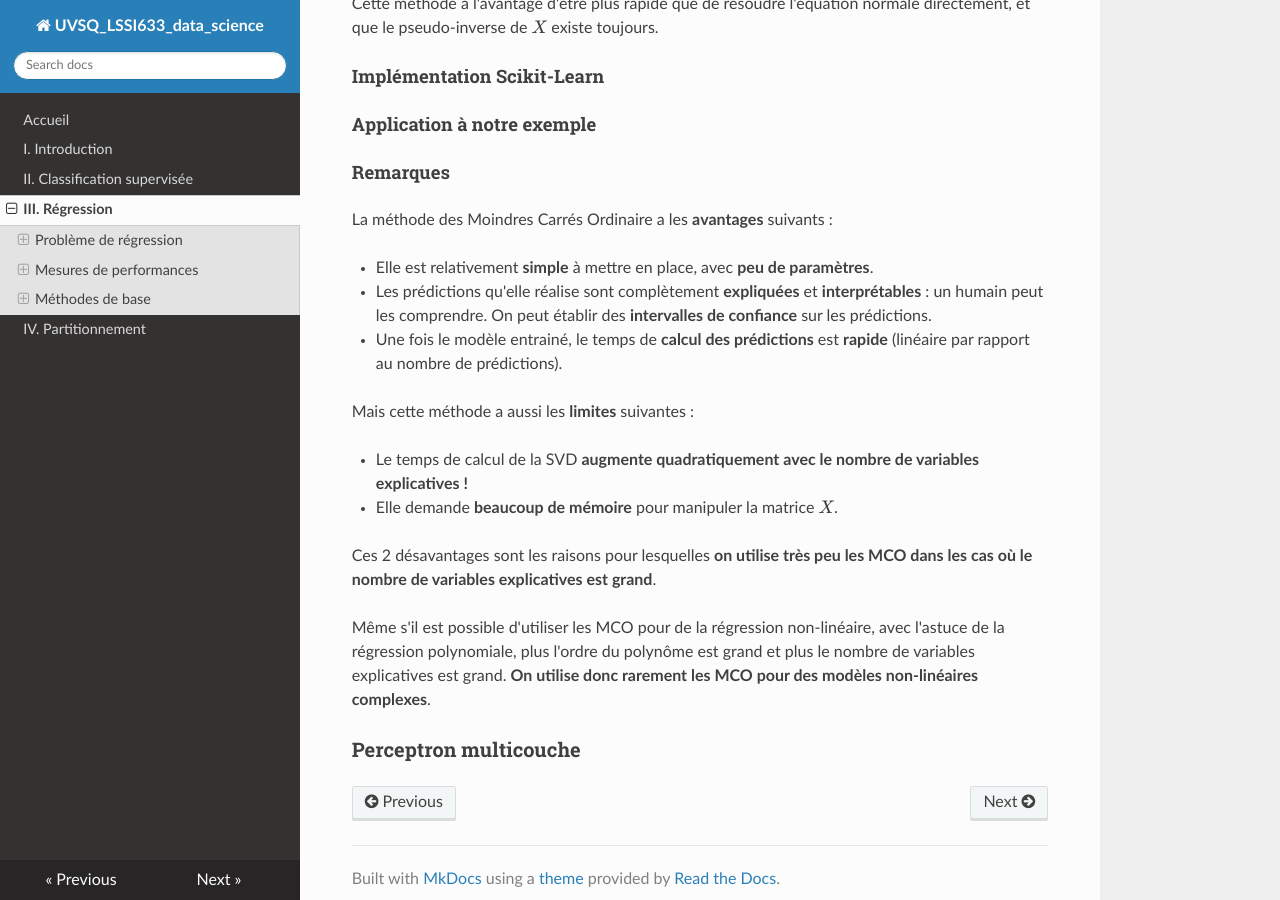
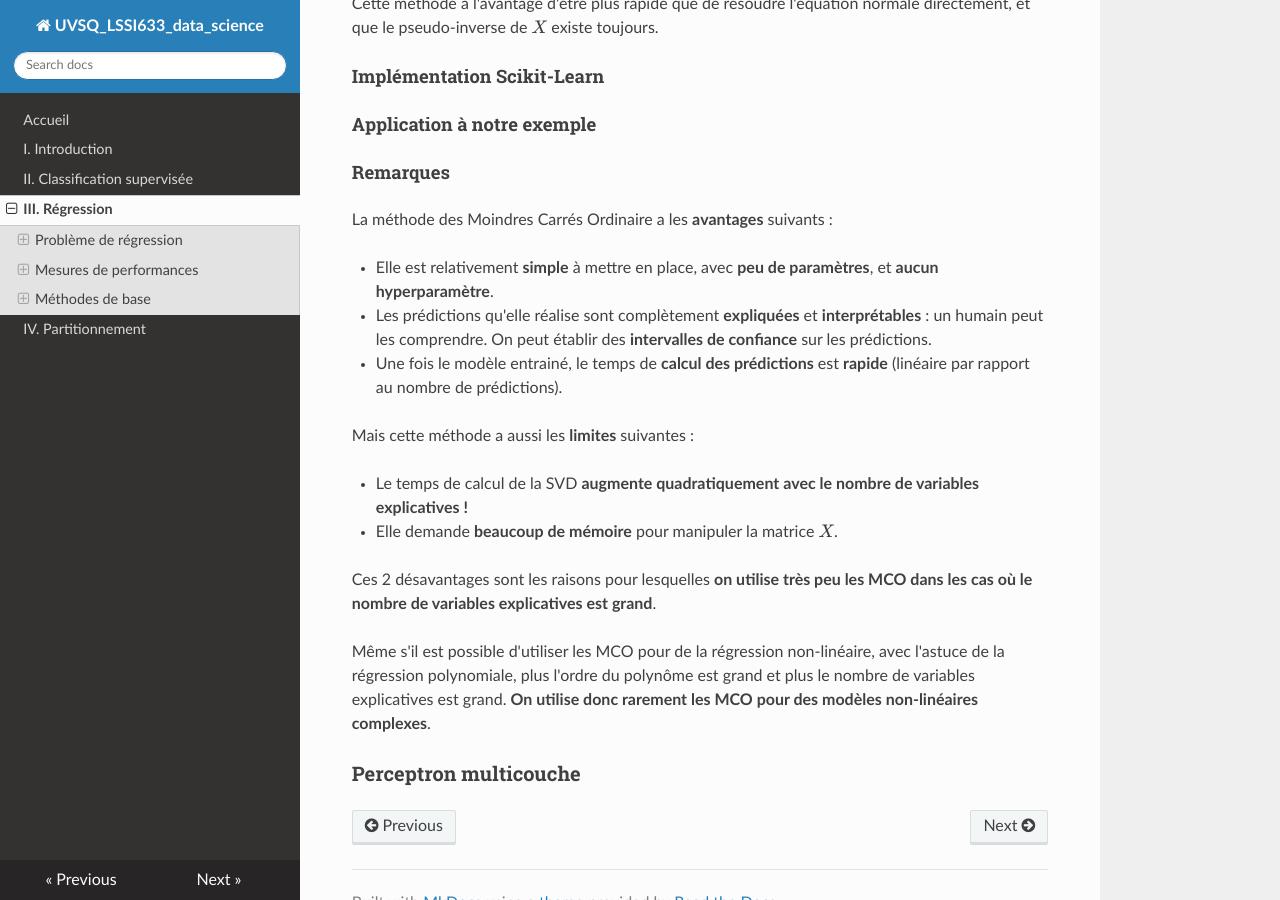
Before and after one commit to NicOudart/UVSQ_LSSI633_data_science, an MkDocs documentation site: the page built from docs/Chap3_Regression.md, in a window 1280 px wide and 900 px high, scrolled down 16214 px. Built offline with MkDocs 1.6.1, drawn with Linux system fonts in a browser that asks for light colours; nearby versions of some CDN libraries.

Commit message:
-Minor fix in Chapter 3.

```diff
--- a/docs/Chap3_Regression.md
+++ b/docs/Chap3_Regression.md
@@ -577,7 +577,7 @@ Cette méthode à l'avantage d'être plus rapide que de résoudre l'équation no
 
 La méthode des Moindres Carrés Ordinaire a les **avantages** suivants :
 
-* Elle est relativement **simple** à mettre en place, avec **peu de paramètres**.
+* Elle est relativement **simple** à mettre en place, avec **peu de paramètres**, et **aucun hyperparamètre**.
 
 * Les prédictions qu'elle réalise sont complètement **expliquées** et **interprétables** : un humain peut les comprendre.
 On peut établir des **intervalles de confiance** sur les prédictions.
```
